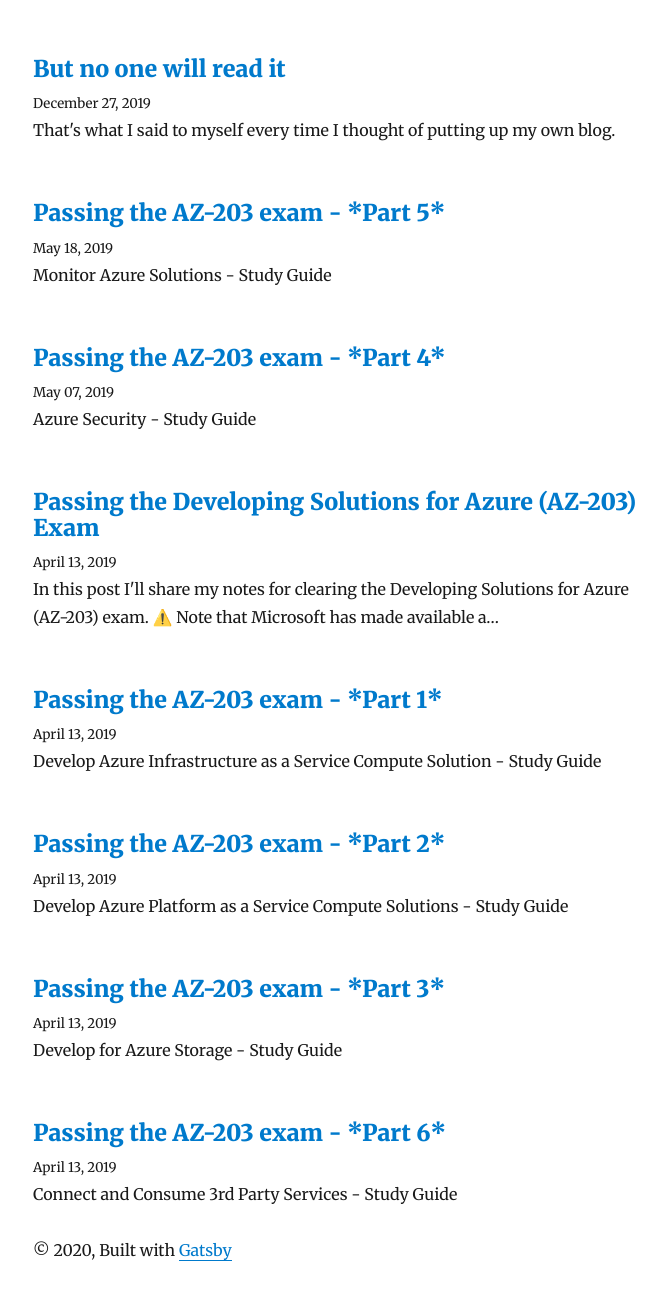
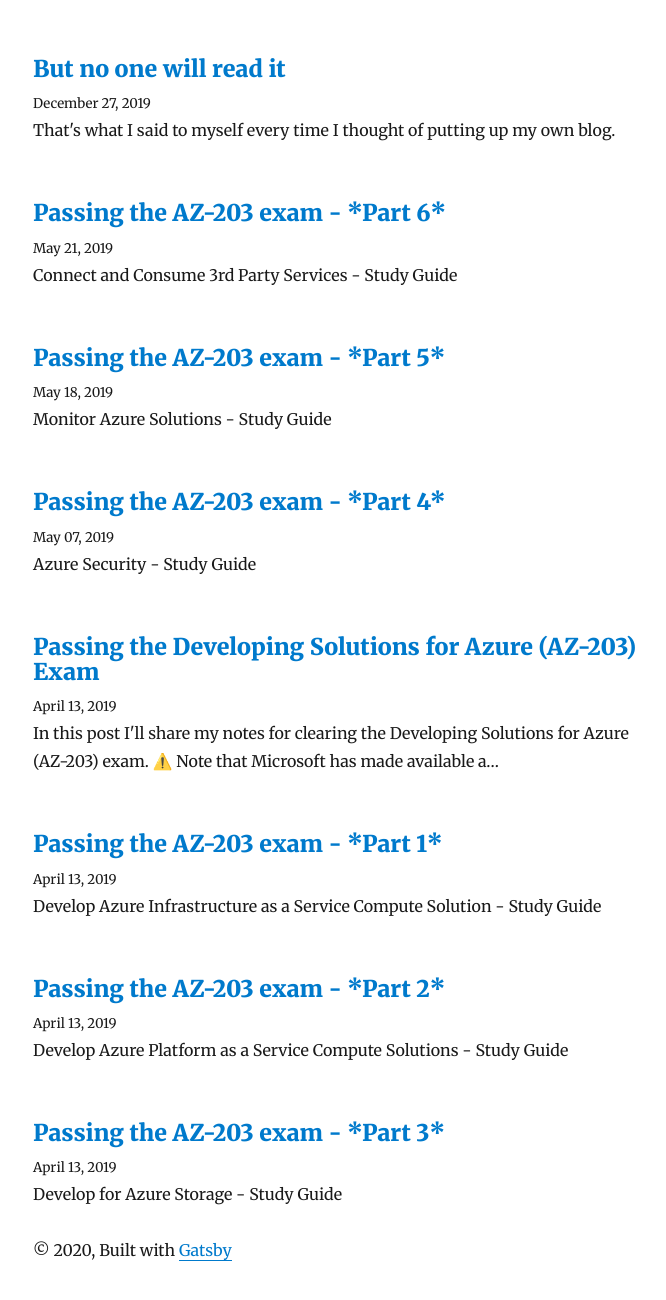
Before and after one commit to ctgovea/blog, a Gatsby site: page / in a window 1280 px wide. Shown: the part 252-1552 px from the top of the page, without its empty margins (292-958 px from the left). Built offline with nearby package versions, Linux system fonts and the light colour scheme; Gatsby itself is replaced by a stand-in of ours; some packages are replaced by stand-ins of ours.

Commit message:
Update date

```diff
--- a/content/blog/passing-az-203-p6-connect-3rd-party-services/index.md
+++ b/content/blog/passing-az-203-p6-connect-3rd-party-services/index.md
@@ -1,6 +1,6 @@
 ---
 title: "Passing the AZ-203 exam - *Part 6*"
-date: "2019-04-13T08:24:00.000Z"
+date: "2019-05-21T08:24:00.000Z"
 description: "Connect and Consume 3rd Party Services - Study Guide"
 ---
 ## *Connect and Consume 3rd Party Services*
```
